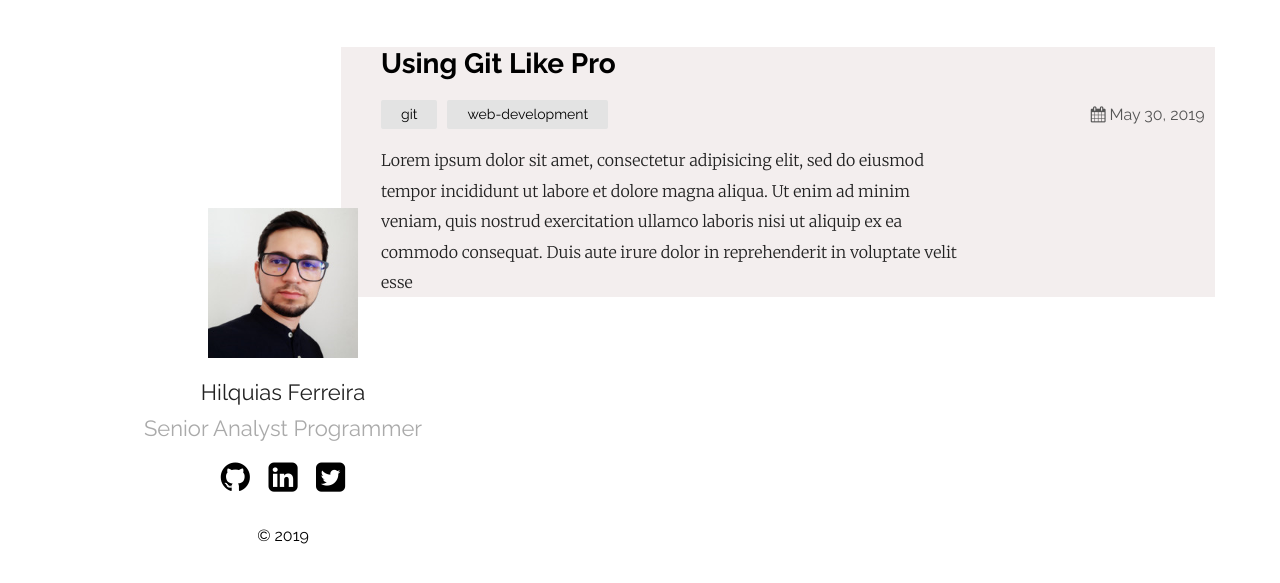
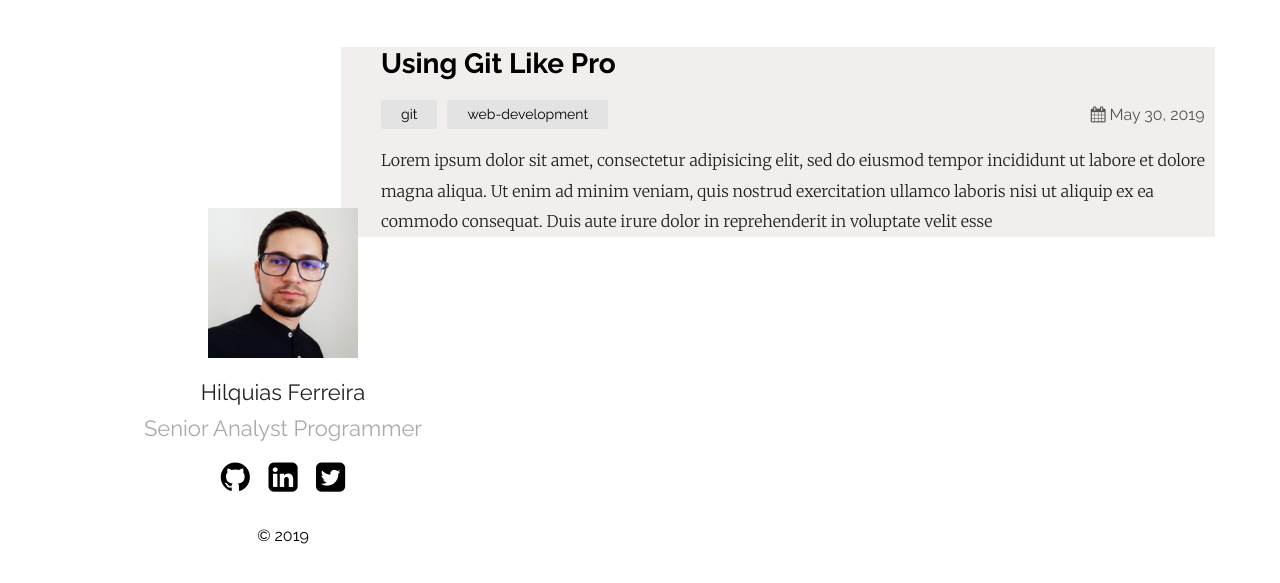
Before and after one commit to hilquiasferreira/hilquiasferreira.github.io, a Jekyll site: the page built from _posts/2019-05-30-google-post.markdown, in a window 1280 px wide. Shown: the top 583 px of the page. Built offline with Jekyll 4.4.1, drawn with Linux system fonts in a browser that asks for light colours.

Commit message:
home-page

```diff
--- a/_layouts/post.html
+++ b/_layouts/post.html
@@ -24,13 +24,14 @@
       this.page.url = '{{ page.url | absolute_url }}';
       this.page.identifier = '{{ page.url | absolute_url }}';
     };
-    (function() {
+    (function () {
       var d = document, s = d.createElement('script');
       s.src = 'https://{{ site.plainwhite.disqus_shortname }}.disqus.com/embed.js';
       s.setAttribute('data-timestamp', +new Date());
       (d.head || d.body).appendChild(s);
     })();
   </script>
-  <noscript>Please enable JavaScript to view the <a href="https://disqus.com/?ref_noscript" rel="nofollow">comments powered by Disqus.</a></noscript>
+  <noscript>Please enable JavaScript to view the <a href="https://disqus.com/?ref_noscript" rel="nofollow">comments
+      powered by Disqus.</a></noscript>
 </div>
 {%- endif -%}
--- a/_sass/plain.scss
+++ b/_sass/plain.scss
@@ -167,7 +167,6 @@
 	font-family: 'Merriweather', sans-serif;
 	font-weight: 300;
 	color: #222;
-	width: 70%;
 	line-height: 1.9em;
 	a {
 		color: $linkColor;
@@ -203,7 +202,3 @@
   .container {
 	padding: 2px 16px;
   }
-
-  .profile {
-	  width: 30%;
-  }
```
Lines whose indentation alone changed are shown as unchanged.
